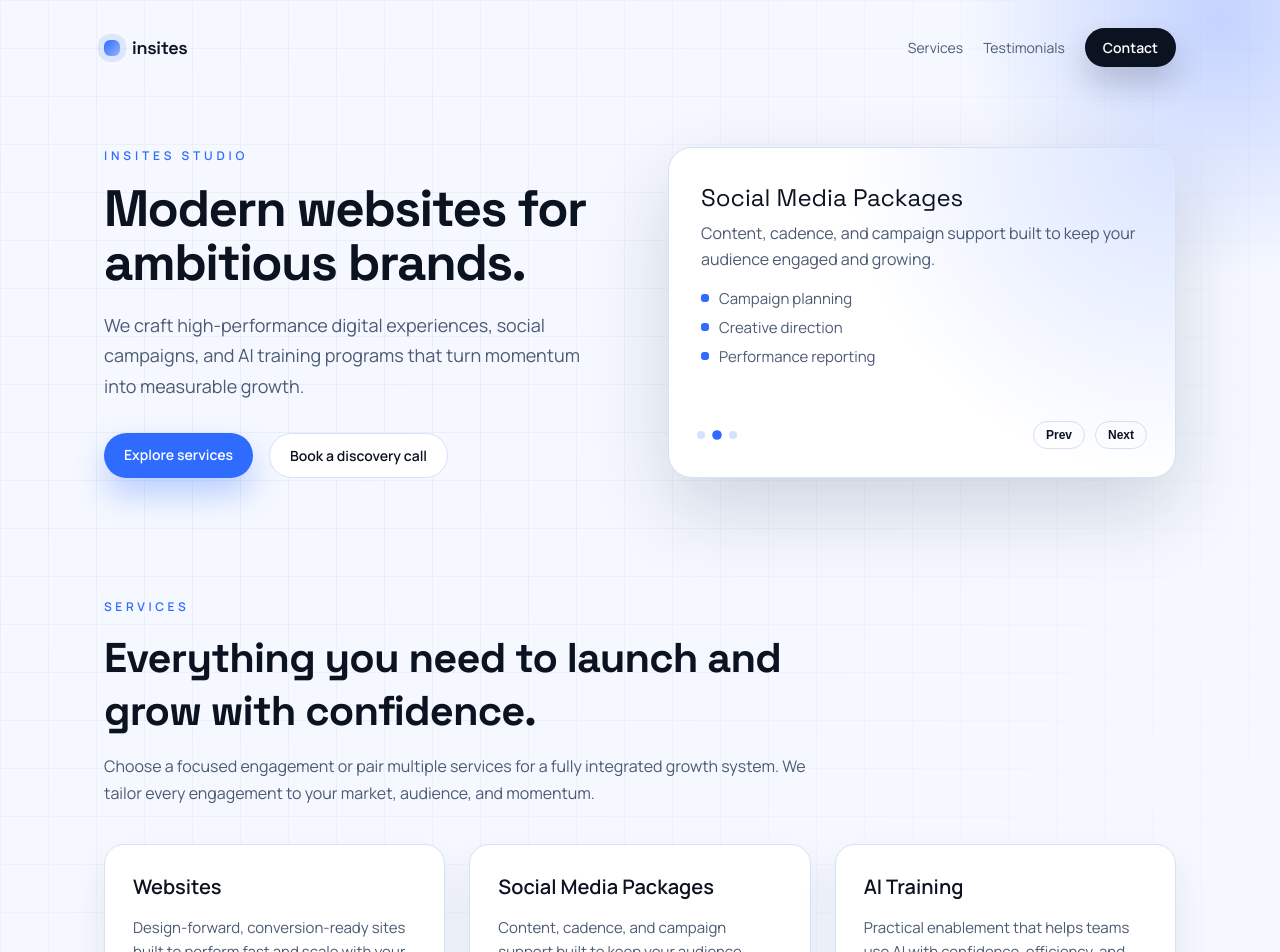
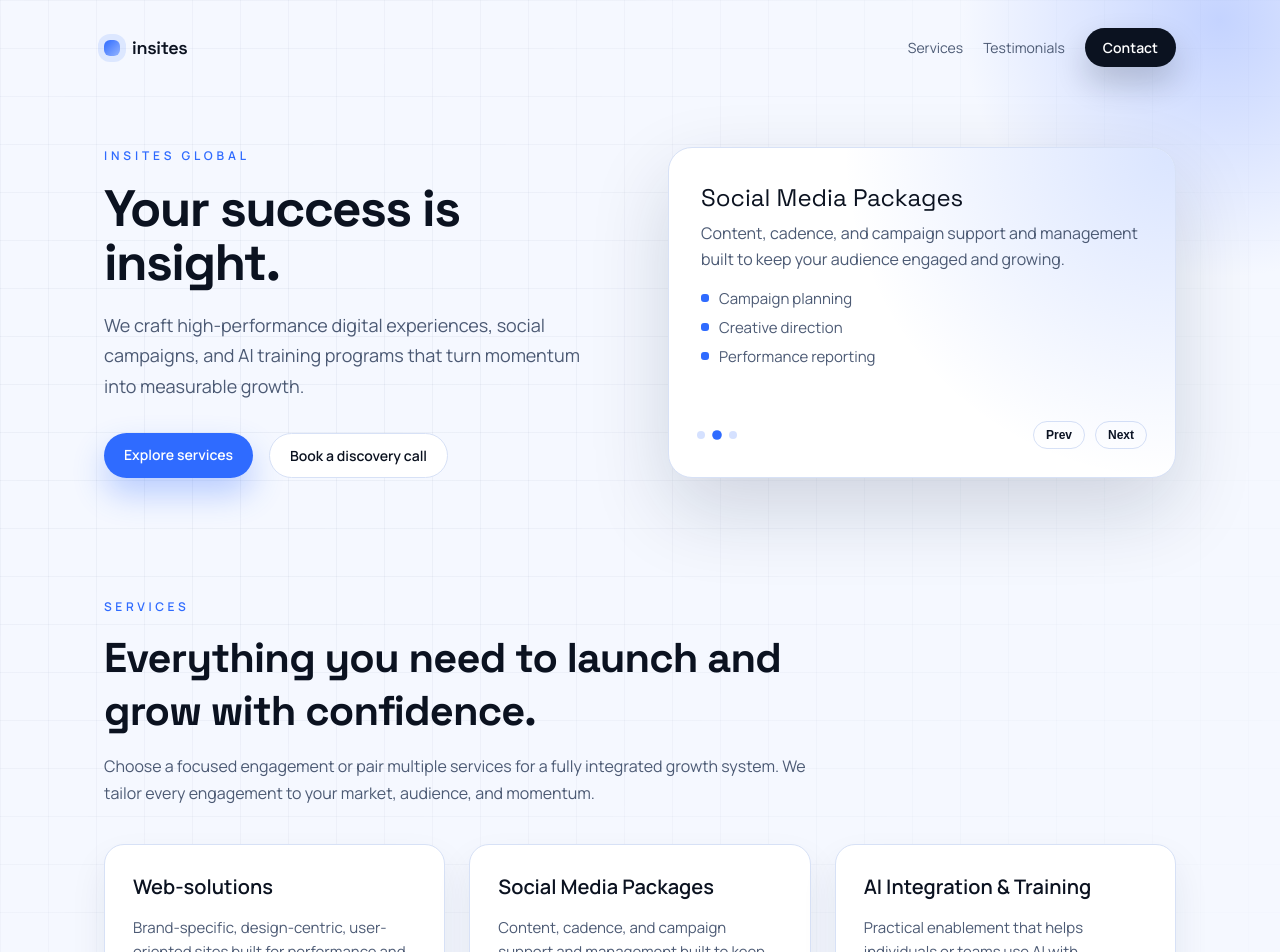
Before and after one commit to radicazz/insite, a Next.js app: page / in a window 1280 px wide. Shown: the top 952 px of the page. Built offline with nearby package versions, Linux system fonts and the light colour scheme.

Commit message:
chore: improve site-wide copy

```diff
--- a/src/app/page.tsx
+++ b/src/app/page.tsx
@@ -4,21 +4,21 @@ import styles from "./page.module.css";
 
 const services = [
   {
-    title: "Websites",
+    title: "Web-solutions",
     summary:
-      "Design-forward, conversion-ready sites built to perform fast and scale with your business.",
+      "Brand-specific, design-centric, user-oriented sites built for performance and scalability with your business.",
     features: ["Brand strategy + UX", "Custom design systems", "SEO + analytics ready"],
   },
   {
     title: "Social Media Packages",
     summary:
-      "Content, cadence, and campaign support built to keep your audience engaged and growing.",
+      "Content, cadence, and campaign support and management built to keep your audience engaged and growing.",
     features: ["Campaign planning", "Creative direction", "Performance reporting"],
   },
   {
-    title: "AI Training",
+    title: "AI Integration & Training",
     summary:
-      "Practical enablement that helps teams use AI with confidence, efficiency, and clarity.",
+      "Practical enablement that helps individuals or teams use AI with confidence, efficiency, and clarity.",
     features: ["Team workshops", "Workflow playbooks", "Toolchain setup"],
   },
 ];
@@ -48,9 +48,9 @@ export default function Home() {
         <main className={styles.main}>
           <section className={styles.hero}>
             <div>
-              <p className={styles.eyebrow}>Insites Studio</p>
+              <p className={styles.eyebrow}>Insites Global</p>
               <h1 className={styles.heroTitle}>
-                Modern websites for ambitious brands.
+                Your success is insight.
               </h1>
               <p className={styles.lead}>
                 We craft high-performance digital experiences, social campaigns,
```
